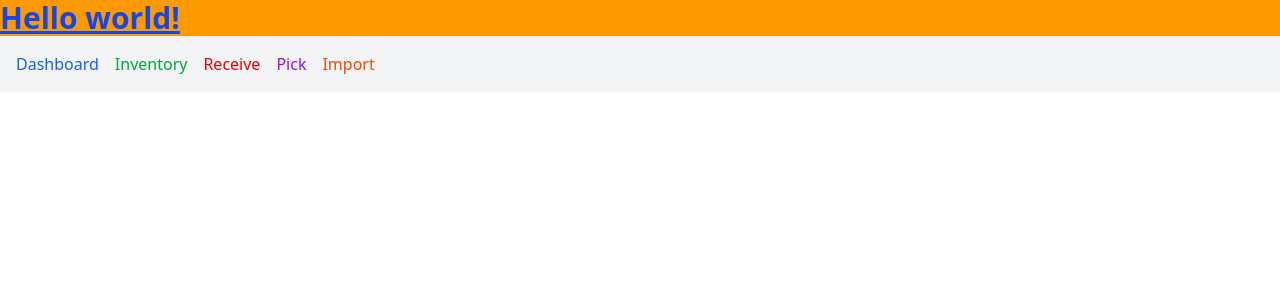
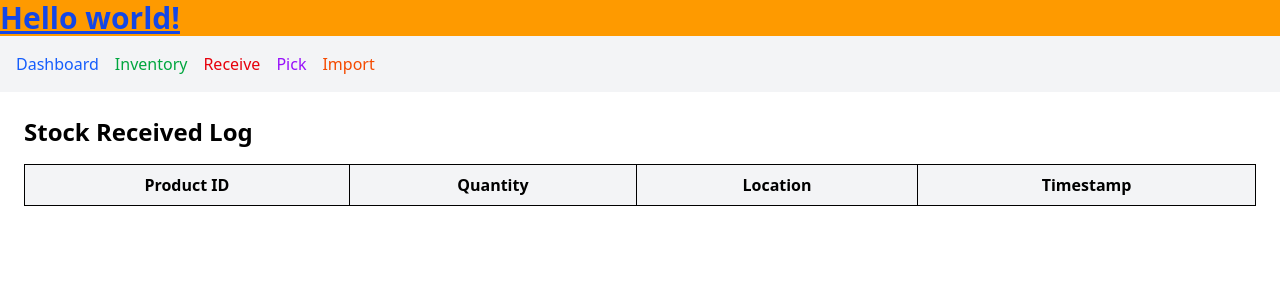
Before and after one commit to poffodile/mini-inventory-tracker, an Angular app: page /stock-received in a window 1280 px wide. Before the commit this address led to /. Shown: the top 300 px of the page. Built offline with nearby package versions, Linux system fonts and the light colour scheme.

Commit message:
Added  Stock Received page with routing, template, styles, and tests

```diff
--- a/src/app/app.routes.ts
+++ b/src/app/app.routes.ts
@@ -22,4 +22,8 @@ export const routes: Routes = [
     path: 'import',
     loadComponent: () => import('./pages/import/import').then((m) => m.Import),
   },
+  {
+    path: 'stock-received',
+    loadComponent: () => import('./pages/stockReceived/stockReceived').then((m) => m.StockReceived),
+  },
 ];
--- /dev/null
+++ b/src/app/pages/stockReceived/stockReceived.html
@@ -0,0 +1,22 @@
+<div class="p-6">
+  <h1 class="text-2xl font-bold mb-4">Stock Received Log</h1>
+
+  <table class="table-auto w-full border border-collapse">
+    <thead>
+      <tr class="bg-gray-100">
+        <th class="border px-4 py-2">Product ID</th>
+        <th class="border px-4 py-2">Quantity</th>
+        <th class="border px-4 py-2">Location</th>
+        <th class="border px-4 py-2">Timestamp</th>
+      </tr>
+    </thead>
+    <tbody>
+      <tr *ngFor="let entry of receivedItems" class="text-align:left 4px">
+        <td class="border px-4 py-2">{{ entry.productId }}</td>
+        <td class="border px-4 py-2">{{ entry.quantity }}</td>
+        <td class="border px-4 py-2">{{ entry.locationId }}</td>
+        <td class="border px-4 py-2">{{ entry.timestamp }}</td>
+      </tr>
+    </tbody>
+  </table>
+</div>
--- /dev/null
+++ b/src/app/pages/stockReceived/stockReceived.ts
@@ -0,0 +1,21 @@
+import { Component, OnInit } from '@angular/core';
+import { CommonModule } from '@angular/common';
+import { DataService } from '../../services/data';
+import { ReceivedItem } from '../../interfaceTypes/ReceivedItem';
+
+@Component({
+  selector: 'app-stock-received',
+  standalone: true,
+  imports: [CommonModule],
+  templateUrl: './stockReceived.html',
+  styleUrls: ['./stockReceived.css'],
+})
+export class StockReceived implements OnInit {
+  receivedItems: ReceivedItem[] = [];
+
+  constructor(private dataService: DataService) {}
+
+  ngOnInit(): void {
+    this.receivedItems = this.dataService.getData<ReceivedItem>('stockLedger');
+  }
+}
```
Also changed, not shown: src/app/pages/stockReceived/stockReceived.css (added), 2 other files (tests, documents, lock files or other folders).
